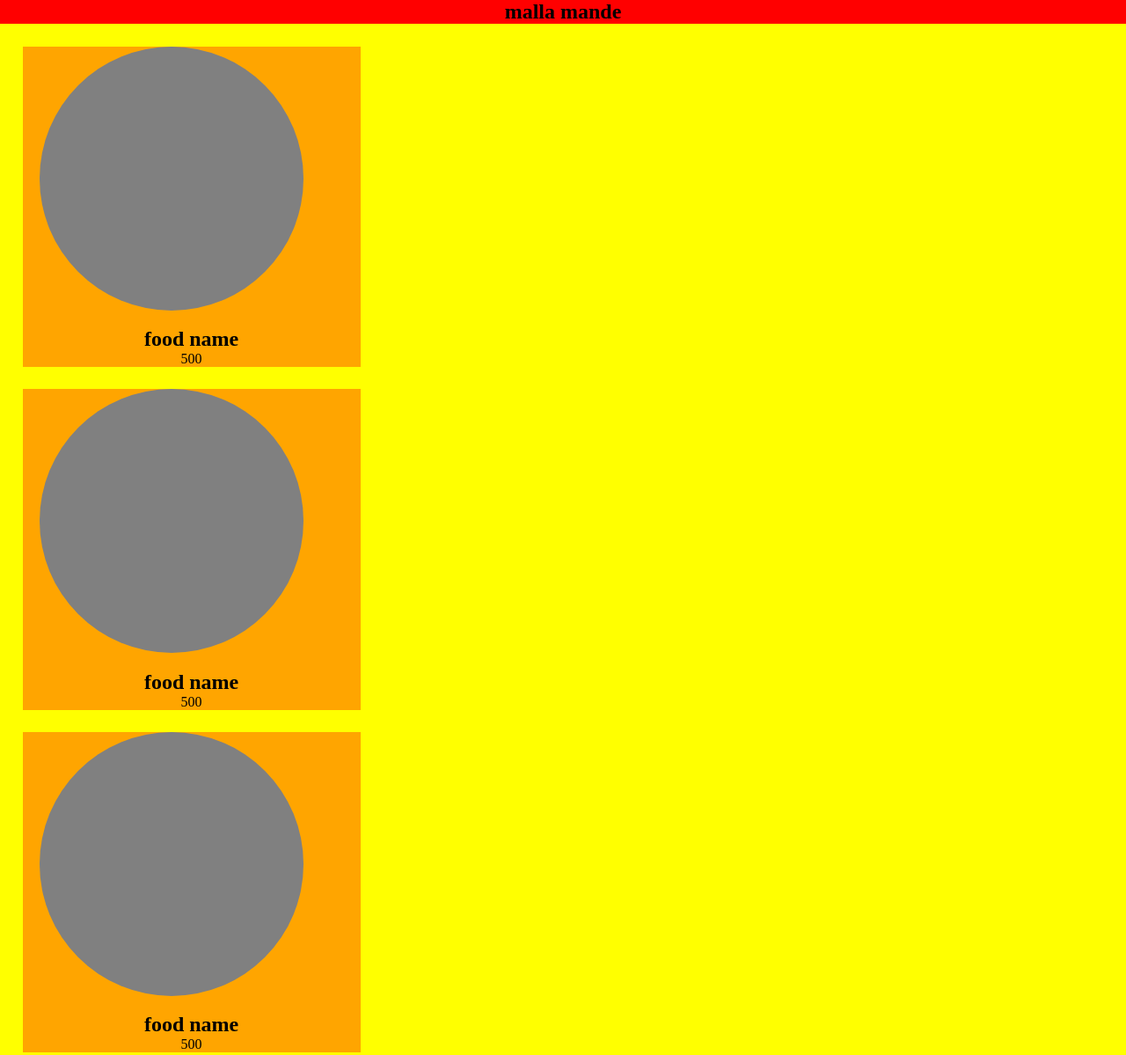
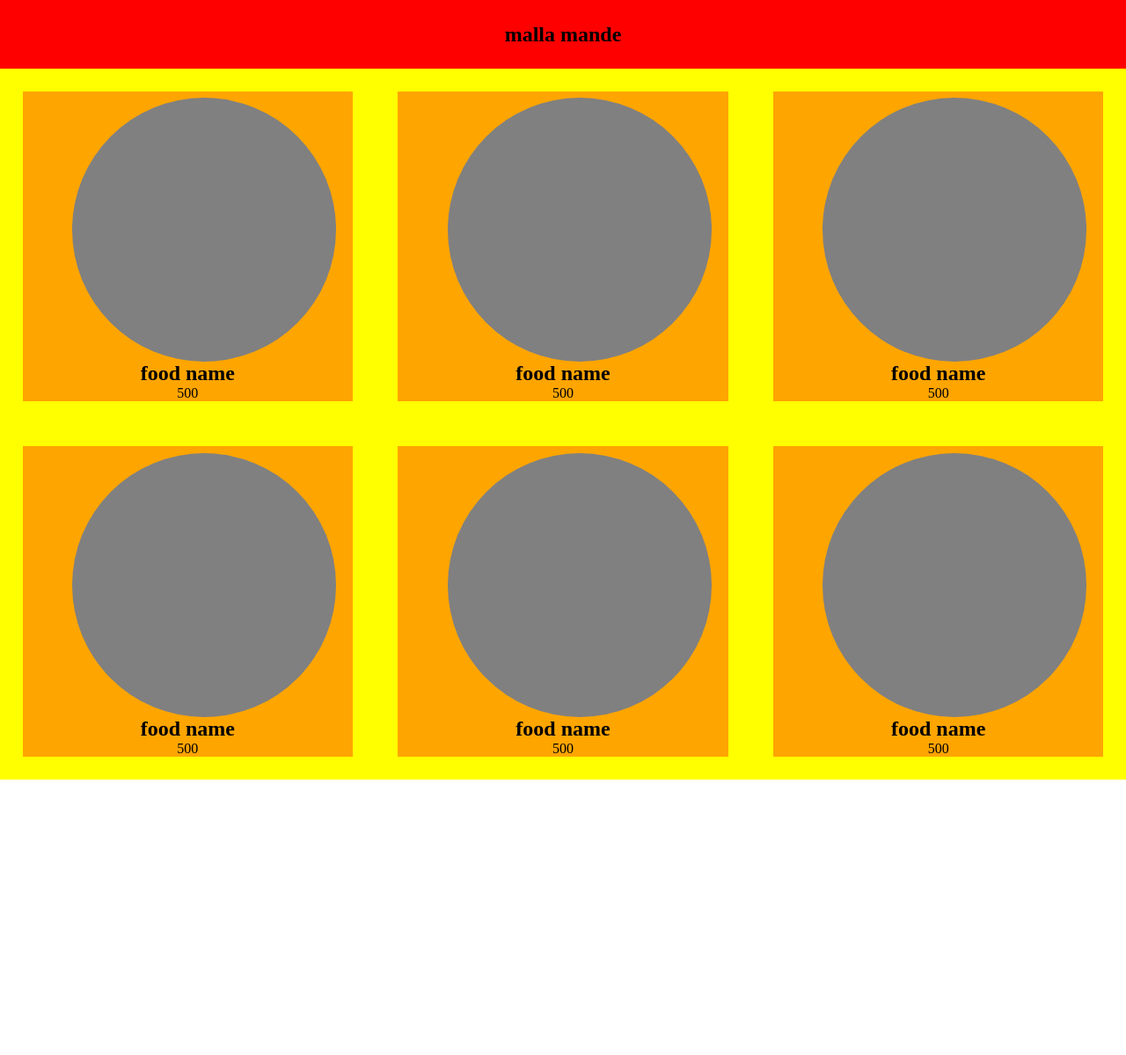
Before and after one commit to shaaz46/food-web, a plain HTML site: page menu.html in a window 1280 px wide. Shown: the top 1199 px of the page at 88% size. After the commit the page ends 886 px from the top, so only its background shows below. Drawn offline with Linux system fonts and the light colour scheme.

Commit message:
menu page is added

```diff
--- a/menu.css
+++ b/menu.css
@@ -11,6 +11,11 @@
     font:2rem;
     text-align: center;
     background-color: red;
+    padding: 2%;
+}
+.containers{
+    display: flex;
+
 }
 .box{
     width:30%;
@@ -23,7 +28,7 @@
 .image{
     width: 300px;
     height:300px;
-    margin:5%;
+    margin:2% 0 0 15%;
     background-color: grey;
     border-radius:50%
     /* text-align: center; */
--- a/menu.html
+++ b/menu.html
@@ -27,6 +27,8 @@
             <div class="name"><h2>food name</h2></div>
             <div class="price">500</div>
         </div>
+    </div>
+       <div class="containers">
         <div class="box">
             <div class="image"></div>
             <div class="name"><h2>food name</h2></div>
@@ -37,6 +39,12 @@
             <div class="name"><h2>food name</h2></div>
             <div class="price">500</div>
         </div>
-    </div></div>
+        <div class="box">
+            <div class="image"></div>
+            <div class="name"><h2>food name</h2></div>
+            <div class="price">500</div>
+        </div>
+       </div>
+    </div>
 </body>
 </html>
```
